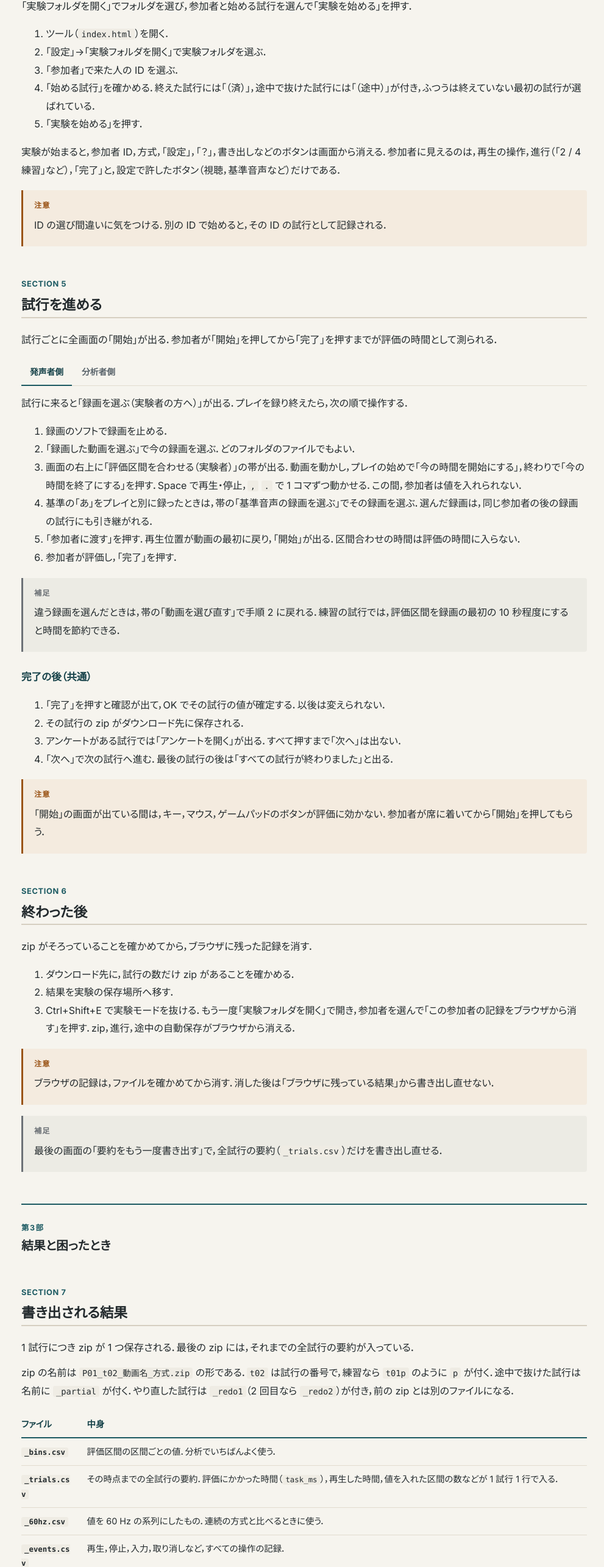
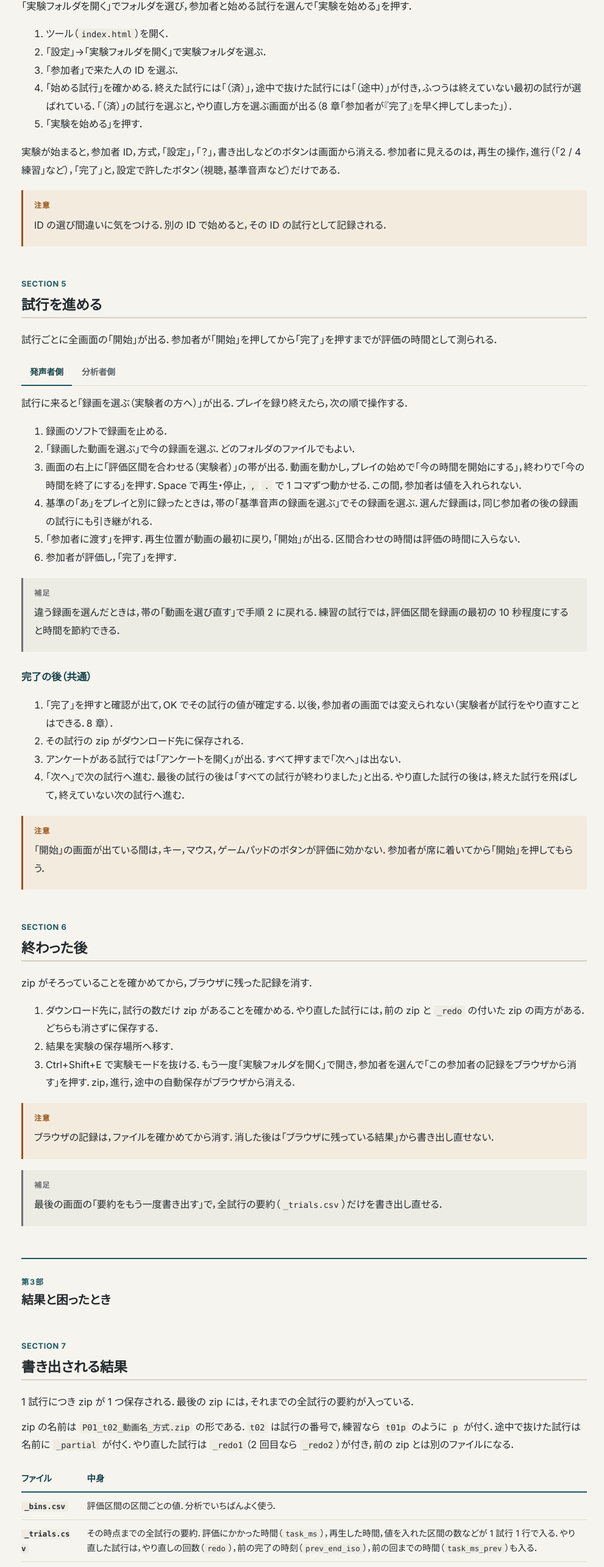
Before and after one commit to AhAloudMethod/Integrated_Annotation_Tools, a website: page 実験者手引き.html in a window 1280 px wide. Shown: the part 2931-5501 px from the top of the page at 61% size, without its empty margins (289-1280 px from the left). Drawn offline with Linux system fonts and the light colour scheme.

Commit message:
試行のやり直しを README・手引き・マニュアル・skill に書く
実験者手引きは，始める試行の選び方，完了の後，終わった後の zip の確かめ方，結果のファイル，当日のチェックリストに，やり直しの扱いを足した．
README は「次へ」が終えた試行を飛ばすこと，分析に使う zip，要約の redo と n_redo の違いを書いた．
評価者マニュアルは，完了を押してしまったときに実験者がやり直せることを足した．
annotator-guide skill の対応表にやり直しの節を足し，experiment-config skill にやり直すとアンケートがもう一度出ることを書いた．

```diff
--- a/実験者手引き.html
+++ b/実験者手引き.html
@@ -392,7 +392,7 @@
         <li>ツール（<code>index.html</code>）を開く．</li>
         <li>「設定」→「実験フォルダを開く」で実験フォルダを選ぶ．</li>
         <li>「参加者」で来た人の ID を選ぶ．</li>
-        <li>「始める試行」を確かめる．終えた試行には「（済）」，途中で抜けた試行には「（途中）」が付き，ふつうは終えていない最初の試行が選ばれている．</li>
+        <li>「始める試行」を確かめる．終えた試行には「（済）」，途中で抜けた試行には「（途中）」が付き，ふつうは終えていない最初の試行が選ばれている．「（済）」の試行を選ぶと，やり直し方を選ぶ画面が出る（8 章「参加者が『完了』を早く押してしまった」）．</li>
         <li>「実験を始める」を押す．</li>
       </ol>
 
@@ -436,10 +436,10 @@
 
       <h3>完了の後（共通）</h3>
       <ol>
-        <li>「完了」を押すと確認が出て，OK でその試行の値が確定する．以後は変えられない．</li>
+        <li>「完了」を押すと確認が出て，OK でその試行の値が確定する．以後，参加者の画面では変えられない（実験者が試行をやり直すことはできる．8 章）．</li>
         <li>その試行の zip がダウンロード先に保存される．</li>
         <li>アンケートがある試行では「アンケートを開く」が出る．すべて押すまで「次へ」は出ない．</li>
-        <li>「次へ」で次の試行へ進む．最後の試行の後は「すべての試行が終わりました」と出る．</li>
+        <li>「次へ」で次の試行へ進む．最後の試行の後は「すべての試行が終わりました」と出る．やり直した試行の後は，終えた試行を飛ばして，終えていない次の試行へ進む．</li>
       </ol>
 
       <div class="caution"><span class="lbl">注意</span><p>「開始」の画面が出ている間は，キー，マウス，ゲームパッドのボタンが評価に効かない．参加者が席に着いてから「開始」を押してもらう．</p></div>
@@ -452,7 +452,7 @@
       <p class="lead">zip がそろっていることを確かめてから，ブラウザに残った記録を消す．</p>
 
       <ol>
-        <li>ダウンロード先に，試行の数だけ zip があることを確かめる．</li>
+        <li>ダウンロード先に，試行の数だけ zip があることを確かめる．やり直した試行には，前の zip と <code>_redo</code> の付いた zip の両方がある．どちらも消さずに保存する．</li>
         <li>結果を実験の保存場所へ移す．</li>
         <li>Ctrl+Shift+E で実験モードを抜ける．もう一度「実験フォルダを開く」で開き，参加者を選んで「この参加者の記録をブラウザから消す」を押す．zip，進行，途中の自動保存がブラウザから消える．</li>
       </ol>
@@ -476,13 +476,14 @@
           <thead><tr><th class="c-min">ファイル</th><th>中身</th></tr></thead>
           <tbody>
             <tr><td class="rowhead"><code>_bins.csv</code></td><td>評価区間の区間ごとの値．分析でいちばんよく使う．</td></tr>
-            <tr><td class="rowhead"><code>_trials.csv</code></td><td>その時点までの全試行の要約．評価にかかった時間（<code>task_ms</code>），再生した時間，値を入れた区間の数などが 1 試行 1 行で入る．</td></tr>
+            <tr><td class="rowhead"><code>_trials.csv</code></td><td>その時点までの全試行の要約．評価にかかった時間（<code>task_ms</code>），再生した時間，値を入れた区間の数などが 1 試行 1 行で入る．やり直した試行は，やり直しの回数（<code>redo</code>），前の完了の時刻（<code>prev_end_iso</code>），前の回までの時間（<code>task_ms_prev</code>）も入る．</td></tr>
             <tr><td class="rowhead"><code>_60hz.csv</code></td><td>値を 60 Hz の系列にしたもの．連続の方式と比べるときに使う．</td></tr>
             <tr><td class="rowhead"><code>_events.csv</code></td><td>再生，停止，入力，取り消しなど，すべての操作の記録．</td></tr>
             <tr><td class="rowhead"><code>_session.json</code></td><td>上のすべてと実験の情報をまとめたもの．評価ツールの「読み込む」で開き直せる．</td></tr>
           </tbody>
         </table>
       </div>
+      <div class="info"><span class="lbl">補足</span><p>やり直した試行は，<code>_redo</code> の数がいちばん大きい zip が最後の評価である．前の zip は，やり直す前の評価の記録として残す．</p></div>
       <div class="info"><span class="lbl">補足</span><p>列の意味を知りたいときは，Claude に「CSV のこの列は何？」と聞く．</p></div>
     </section>
 
@@ -520,7 +521,7 @@
         <div class="qbody">
           <p>やり直すかどうかは実験の計画に従って決める．やり直すときは次の手順で進める．前の zip は消えずに残り，やり直した回数と前の完了の時刻が記録に残る．</p>
           <ol>
-            <li>今の試行の「次へ」を押す前なら，Ctrl+Shift+E で実験モードを抜ける．</li>
+            <li>Ctrl+Shift+E で実験モードを抜ける．次の試行の「開始」を押した後なら，その試行は途中として保存され，後で続きから再開できる．</li>
             <li>「実験フォルダを開く」でフォルダを選び直し，参加者と，やり直す試行（「（済）」が付いている）を選んで「実験を始める」を押す．</li>
             <li>実験者向けの画面が出る．試行の名前と完了した時刻を確かめ，次のどちらかを押す．
               <ul>
@@ -530,7 +531,8 @@
             </li>
             <li>録画の試行では，同じ録画を選び直す．区間合わせは飛ばす．</li>
             <li>参加者には，いつもの「開始」の画面が出る．参加者に渡して「開始」を押してもらう．</li>
-            <li>完了すると，名前に <code>_redo1</code> が付いた zip が保存される．</li>
+            <li>完了すると，名前に <code>_redo1</code> が付いた zip が保存される．アンケートがある試行では，もう一度「アンケートを開く」が出る．</li>
+            <li>「次へ」を押すと，終えた試行を飛ばして，終えていない次の試行へ進む．残りが無ければ「すべての試行が終わりました」と出る．</li>
           </ol>
           <p><strong>「この試行の zip が残っていません」と出たとき</strong>：ブラウザの記録を消した後である．「ファイルを選ぶ」を押し，ダウンロード先の zip（やり直したことがあれば，<code>_redo</code> の数がいちばん大きいもの）か <code>_session.json</code> を選ぶ．参加者や試行の違うファイルを選ぶと確認が出るので，選び間違いなら「キャンセル」する．</p>
           <p><strong>別の PC で続けるとき</strong>：その PC には進行が残っていないので，「（済）」が付かない．参加者を選ぶ画面で「結果のファイルから試行をやり直す」を押し，その試行の zip を選ぶ．試行はファイルから決まる．</p>
@@ -561,7 +563,8 @@
       </ul>
       <h3>帰った後</h3>
       <ul class="clean">
-        <li>試行の数だけ zip がある．</li>
+        <li>試行の数だけ zip がある（やり直した試行は <code>_redo</code> の zip もある）．</li>
+        <li>やり直した試行があれば，その旨（試行と理由）を実験の記録に書いた．</li>
         <li>結果を保存場所へ移した．</li>
         <li class="warn">ファイルを確かめてから，その参加者の記録をブラウザから消した．</li>
       </ul>
```
Also changed, not shown: 評価者マニュアル.html (+1 -1 lines), .claude/skills/annotator-guide/SKILL.md, .claude/skills/experiment-config/SKILL.md, README.md.
